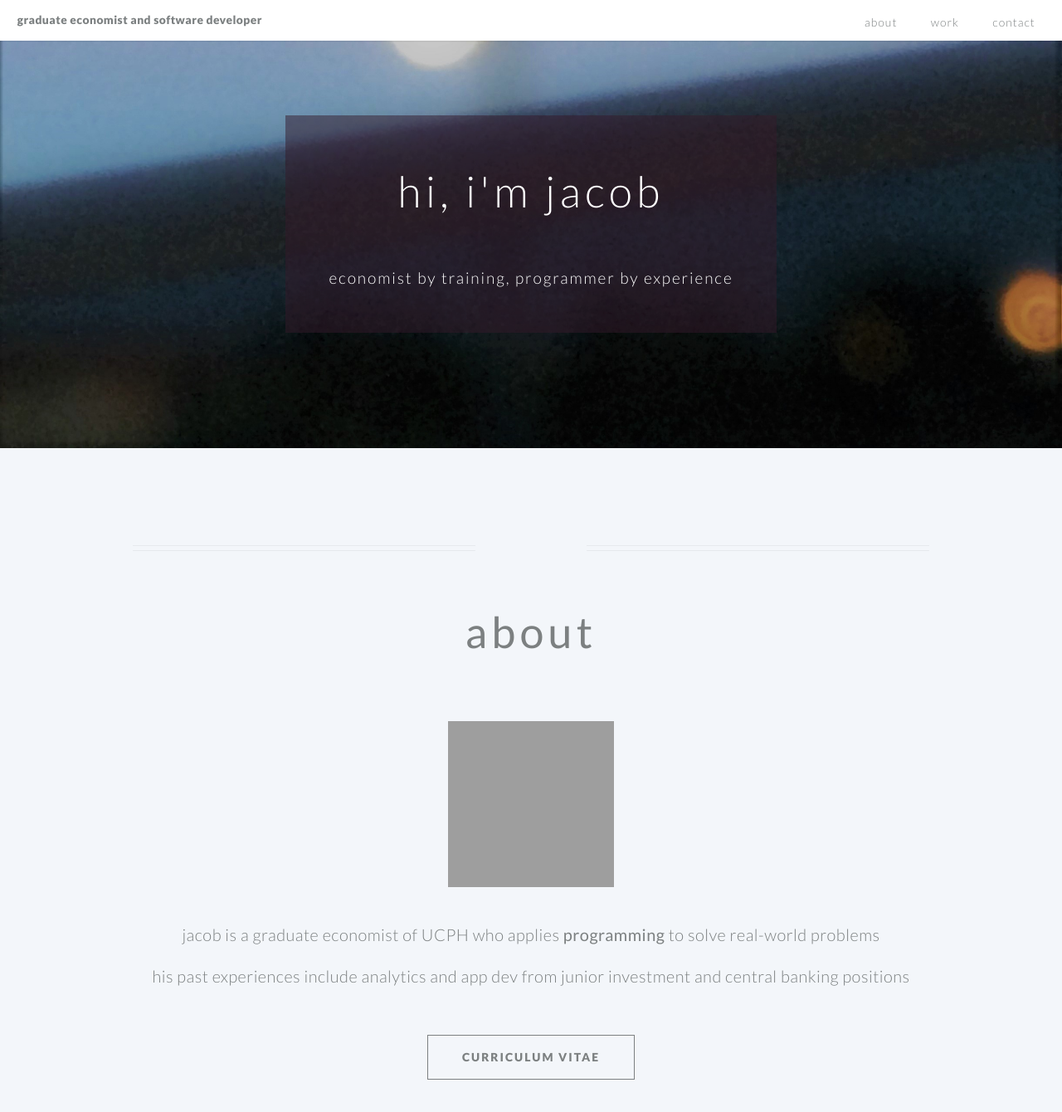
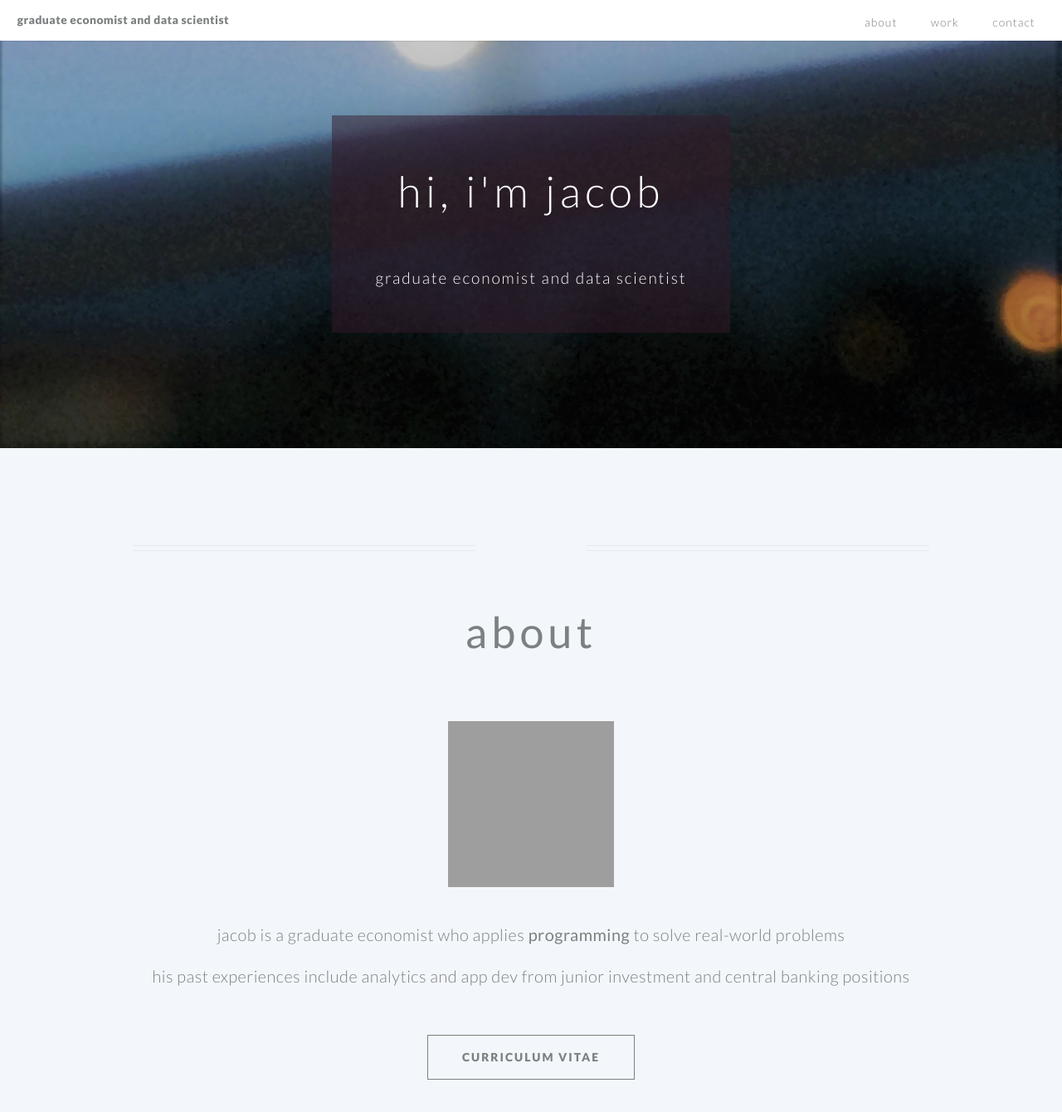
Before and after one commit to jacob-hein/jacobhein.com, a Jekyll site: the page built from index.md, in a window 1280 px wide and 1400 px high. Shown: the top 1340 px of the window at 83% size. Built offline with Jekyll 4.4.1, drawn with Linux system fonts in a browser that asks for light colours; grey boxes are pictures that could not be loaded.

Commit message:
data scientist chngs

```diff
--- a/_config.yml
+++ b/_config.yml
@@ -1,7 +1,7 @@
 # _config.yml
 
 # required, replace with your own information -----
-title: Jacob Hein - graduate economist and software developer
+title: Jacob Hein | graduate economist and data scientist
 author: Jacob Hein
 description: >
   A personal website of Jacob Hein showcasing his work, projects and interests.
--- a/_layouts/hello-default.html
+++ b/_layouts/hello-default.html
@@ -57,7 +57,7 @@
     <!-- HEADER -->
     <header id="header">
       <h1 id="logo" style="text-transform:lowercase">
-        <a href="/">graduate economist and software developer</a></h1>
+        <a href="/">graduate economist and data scientist</a></h1>
       <nav id="nav">
         <ul>
           <li style="text-transform:lowercase"><a href="{{ page.page_url }}/#about">about</a></li>
--- a/index.md
+++ b/index.md
@@ -5,7 +5,7 @@ layout: hello-default
 
 # these variables are required -------------------------------
 banner_title: hi, i'm jacob
-banner_subtitle: economist by training, programmer by experience
+banner_subtitle: graduate economist and data scientist
 background_image: /images/background.jpeg
 
 # all of the following variables are optional -----------------
@@ -42,6 +42,6 @@ cta_button_label: email # the label on the button
 
 ---
 [//]: # (write a bit about yourself here his past experiences include data analysis and software development with R, Python and SQL from junior investment and central banking positions.)
-### jacob is a graduate economist of UCPH who applies **programming** to solve real-world problems
+### jacob is a graduate economist who applies **programming** to solve real-world problems
 
 ### his past experiences include analytics and app dev from junior investment and central banking positions
```
